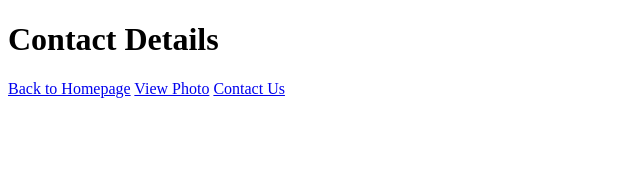
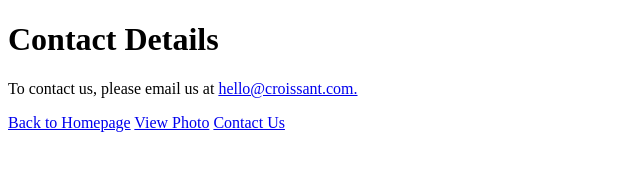
Before and after one commit to creed725/crossisant-multiple-pages-project, a plain HTML site: page contact.html in a window 1280 px wide. Shown: the whole page, without its empty margins (0-640 px from the left). Drawn offline with Linux system fonts and the light colour scheme.

Commit message:
Added text on the index page, photo page and contact page.

```diff
--- a/contact.html
+++ b/contact.html
@@ -5,12 +5,22 @@
     <meta http-equiv="X-UA-Compatible" content="IE=edge" />
     <meta name="viewport" content="width=device-width, initial-scale=1.0" />
     <title>Contact Information</title>
-    <link rel="stylesheet" href="/css/styles.css">
+    <link rel="stylesheet" href="/css/styles.css" />
   </head>
   <body>
     <h1>Contact Details</h1>
-    <a href="/">Back to Homepage</a>
-    <a href="photo.html">View Photo</a>
-    <a href="contact.html">Contact Us</a>
+    <div id="contact-information">
+      <p>
+        To contact us, please email us at
+        <a href="mailto:hello@croissant.com" id="email-address"
+          >hello@croissant.com.</a
+        >
+      </p>
+    </div>
+    <footer>
+      <a href="/">Back to Homepage</a>
+      <a href="/photo.html">View Photo</a>
+      <a href="/contact.html">Contact Us</a>
+    </footer>
   </body>
 </html>
```
Also changed, not shown: index.html (+12 -3 lines), photo.html (+4 -2 lines).
